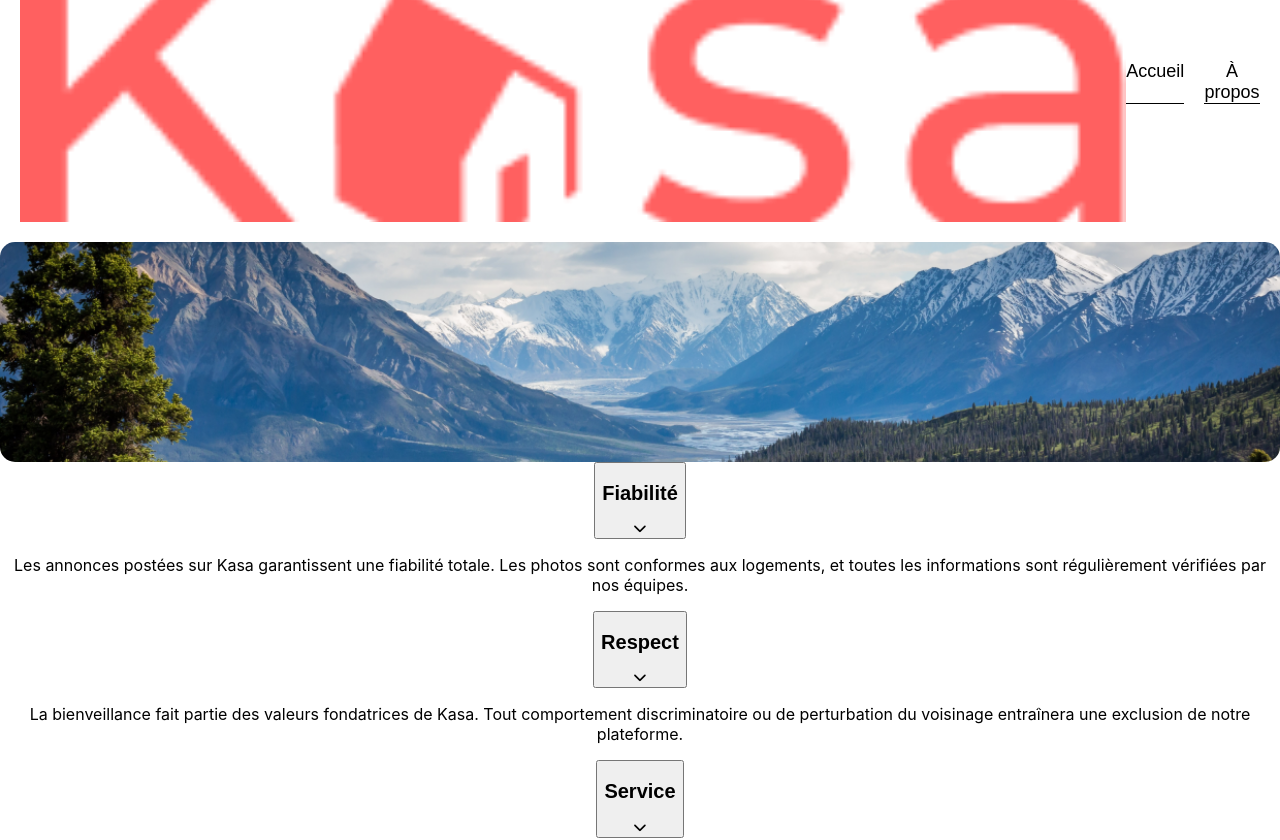
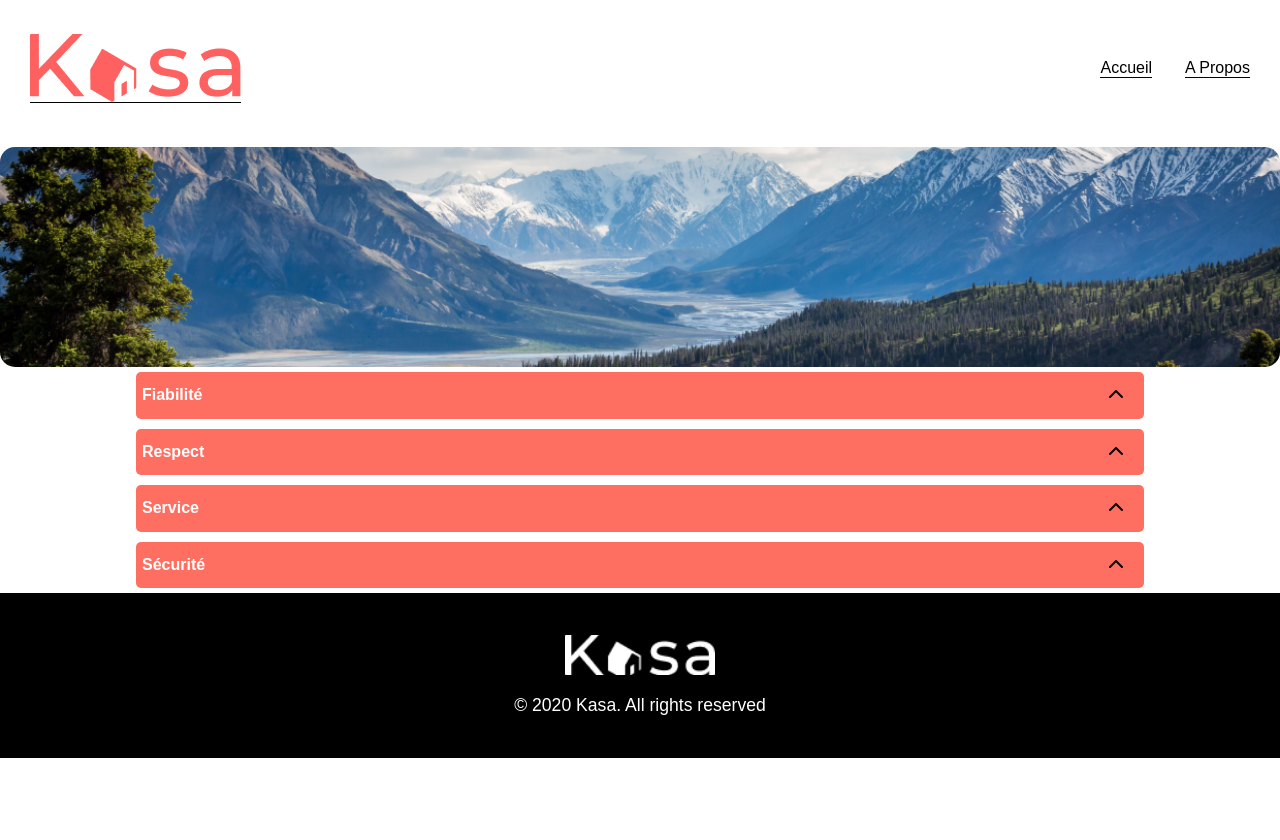
Before and after one commit to franckgullit/kasa, a React (Create React App) app: page /Apropos in a window 1280 px wide. Shown: the top 840 px of the page. After the commit the page ends 800 px from the top, so only its background shows below. Built offline with nearby package versions, Linux system fonts and the light colour scheme.

Commit message:
css for dropdown menu,logo,header and banner adjustments,incomplete dropdown content and link/logounderlines

```diff
--- a/src/components/AproposBanner/AproposBanner.scss
+++ b/src/components/AproposBanner/AproposBanner.scss
@@ -1,17 +1,18 @@
-.proposbanner{
+.proposbanner {
   width: 100%;
   height: 220px;
-  text-align: center;
   position: relative;
   margin: auto;
-  border-radius: 15px ;
-  overflow: hidden ;
+  border-radius: 20px;
+  margin-top: -86px;
 }
+
 img {
   width: 100%;
-    height: 270px;
+  height: 220px;
   display: block;
   object-fit: cover;
   position: relative;
   z-index: 1;
+  border-radius: 15px;
 }
--- a/src/components/Banner/Banner.scss
+++ b/src/components/Banner/Banner.scss
@@ -6,7 +6,7 @@
     width: 100%;
 
 
-    img {
+ img {
         position: absolute;
         left:0px;
         top:0px;
@@ -14,6 +14,7 @@
         width: 100%;
         height: 100%;
         object-fit: cover;
+        border-radius: 15px;
     }
 
     h1 {
--- a/src/components/Collapse/Collapse.jsx
+++ b/src/components/Collapse/Collapse.jsx
@@ -1,22 +1,25 @@
 import React, { useState } from 'react';
+import './Collapse.scss';
 
 function Collapse(props) {
-    const [isCollapsed, setIsCollapsed] = useState(false);
+    const [isCollapsed, setIsCollapsed] = useState(true);
 
     return isCollapsed ? (
         <div className='collapse_menu'>
             <button onClick={() => setIsCollapsed(false)}>
                 <h2>{props.title}</h2>
-                <i className="fa-solid fa-chevron-up"></i>
+                <i className="fa-solid fa-chevron-down"></i>
             </button>
         </div>
     ) : (
+        <div className='collapsed_menu'>
         <><button onClick={() => setIsCollapsed(true)}>
             <h2>{props.title}</h2>
-            <i className="fa-solid fa-chevron-down"></i>
+            <i className="fa-solid fa-chevron-up"></i>
         </button>
             <div className='collapsed_content'><p>{props.content}</p></div>
         </>
+        </div>
     )
 }
 
--- /dev/null
+++ b/src/components/Collapse/Collapse.scss
@@ -0,0 +1,58 @@
+.collapse_menu {
+    display: flex;
+    justify-content: center;
+    padding: 5px 10px;
+    cursor: pointer;
+    font-weight: 700;
+    font-family: "Montserrat", sans-serif;
+    transition: background-color 0.3s ease;
+}
+
+.collapsed_menu {
+    display: flex;
+    justify-content: center;
+    flex-direction: column;
+    align-items: center;
+    cursor: pointer;
+    font-weight: 700;
+    border-radius: 10px;
+    font-family: "Montserrat", sans-serif;
+    transition: background-color 0.3s ease;
+}
+
+.collapsed_menu button{
+    width:79%;
+}
+
+
+h2 {
+    font-size: 1.2em;
+    color: white;
+}
+
+.fa-solid {
+    font-size: 1.2em;
+    transform: rotate(180deg);
+    transition: transform 0.3s ease;
+}
+
+.collapsed_menu p {
+    font-size: 1em;
+    color: #333;
+    padding: 10px 0;
+    background-color: rgb(245, 241, 241);
+    font-family: "Montserrat", sans-serif;
+    font-weight: lighter;
+}
+
+button {
+    padding-right: 20px;
+    cursor: pointer;
+    width: 80%;
+    display: flex;
+    align-items: center;
+    justify-content: space-between;
+    background-color: #ff6f61;
+    border-radius: 5px;
+    border:none ;
+}
--- a/src/components/Footer/Footer.scss
+++ b/src/components/Footer/Footer.scss
@@ -9,9 +9,9 @@
 }
 
 .footerLogo {
-    height: 34px;
-    margin-top: 16px;
+    height: 40px;
     max-width: 150px;
+    border-radius: 1px;
 }
 
 .footer_text {
--- a/src/components/Header/Header.jsx
+++ b/src/components/Header/Header.jsx
@@ -1,17 +1,17 @@
 import React from 'react';
-import { NavLink } from 'react-router-dom';
+import { NavLink } from 'react-router-dom'
 import DesktopKasaLogo from '../../assets/DesktopKasaLogo.png';
 import './Header.scss';
 
 function Header() {
     return (
-        <header className="header">
-        <img src={DesktopKasaLogo} alt="logo Kasa" className="header_logo" />
-        <nav className="header_nav">
-            <NavLink to="/">Accueil</NavLink>
-            <NavLink to="/apropos">À propos</NavLink>
-        </nav>
-        </header>
+        <div className="header">
+            <NavLink to='/'><img src={DesktopKasaLogo} alt="logo Kasa" className="header_logo" /></NavLink>
+            <nav className='page_links'>
+                <NavLink to="/">Accueil</NavLink>
+                <NavLink to="/Apropos">A Propos</NavLink>
+            </nav>
+        </div>
     )
 }
 
--- a/src/components/Header/Header.scss
+++ b/src/components/Header/Header.scss
@@ -3,18 +3,20 @@
     flex-direction: row;
     align-items: center;
     justify-content: space-between;
-    padding: 20px;
-    margin-top: -68px;
+    padding: 30px;
+    margin-top:-86px;
+}
 
-    .header_nav {
-        display: flex;
-        gap: 20px;
-        font-size: 18px;
-        text-decoration: none;
-    }
+.header_logo{
+    height:68px;
+    border:none;
+    border-radius: 1px;
+}
 
-    .header_nav.active {
-        border-bottom: solid 1px black;
-    }
-
+nav{
+    display: flex;
+    gap: 33px;
+    text-decoration: none;
+    font-size: 16px;
+    font-weight: 500;
 }
--- a/src/pages/Accueil/Accueil.scss
+++ b/src/pages/Accueil/Accueil.scss
@@ -5,6 +5,4 @@
     justify-content: center;
     background-color: lightgray;
     border-radius: 15px;
-    width: 100%;
-
 }
```
Lines whose indentation alone changed are shown as unchanged.
